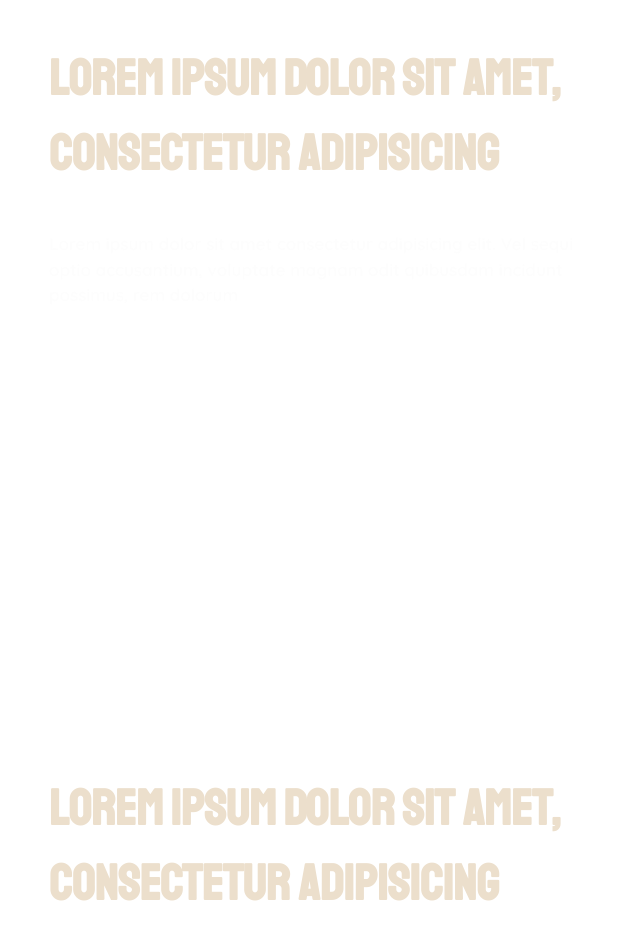
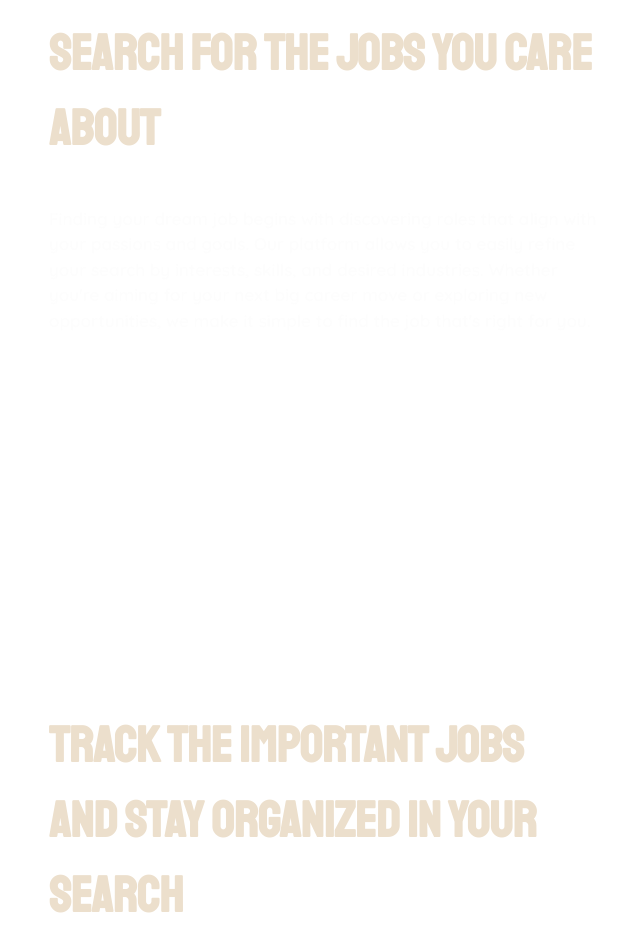
Before and after one commit to qasemdf/job-tracker, a Next.js app: page / in a window 1280 px wide. Shown: the part 2015-2967 px from the top of the page, without its empty margins (19-659 px from the left). Built offline with nearby package versions, Linux system fonts and the light colour scheme; a web font is replaced by a local one.

Commit message:
refactored TextCard to use props

```diff
--- a/app/components/home.tsx
+++ b/app/components/home.tsx
@@ -16,8 +16,14 @@ function Home() {
         />
       </div>
       <div className="flex flex-col w-full p-12 gap-60">
-        <TextCard />
-        <TextCard />
+        <TextCard
+          title="Search for the Jobs You Care About"
+          description="Finding your dream job begins with discovering roles that align with your passions and goals. Our platform allows you to easily refine your search by interests, skills, and desired industries. Whether you're aiming for your next big career move or exploring new opportunities, we make it simple to find the job that's right for you."
+        />
+        <TextCard
+          title="Track the Important Jobs and Stay Organized in Your Search"
+          description="Keep track of the jobs that matter most to you with ease. Our platform helps you save and organize job listings, so you can revisit them anytime. Whether you're comparing opportunities, preparing applications, or monitoring deadlines, staying organized ensures you never miss out on your next big break."
+        />
       </div>
       <InfoGrid />
       <TripleInfoCards />
--- a/app/components/ui/TextCard.tsx
+++ b/app/components/ui/TextCard.tsx
@@ -1,21 +1,19 @@
 import { quicksand } from "@/app/fonts/Fonts";
 import { staatliches } from "@/app/fonts/Fonts";
 
-function TextCard() {
+function TextCard(props) {
   return (
     <div className="flex w-full items-center justify-center gap-16 ">
       <div className="max-w-[550px]">
         <h1
           className={` ${staatliches.className} text-[50px] font-semibold text-wrap text-[#ECDFCC]`}
         >
-          Lorem ipsum dolor sit amet, consectetur adipisicing
+          {props.title}
         </h1>
         <p
           className={` ${quicksand.className} mt-10 text-[17px] text-[#fbfbfb65]`}
         >
-          Lorem ipsum dolor sit amet consectetur adipisicing elit. Vel sequi
-          optio accusantium, voluptate magnam odit quibusdam incidunt possimus,
-          rem dolorum
+          {props.description}
         </p>
       </div>
       <div className="w-full max-w-[750px] h-[490px] bg-white rounded-2xl"></div>
```
